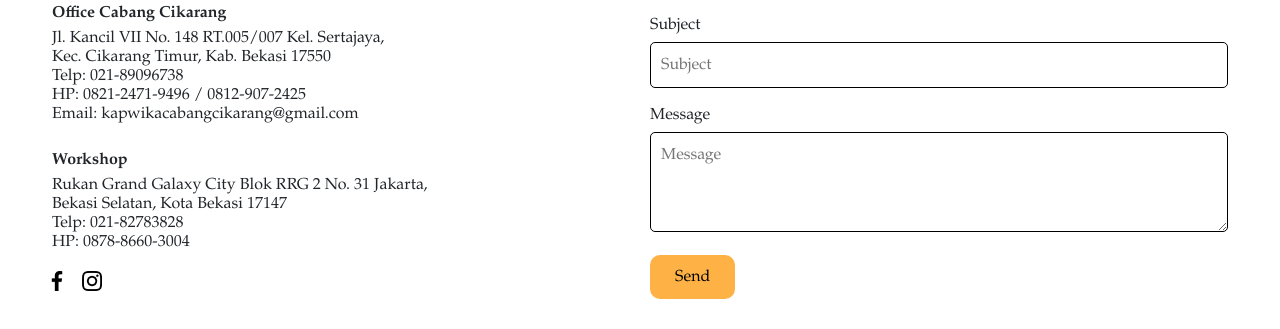
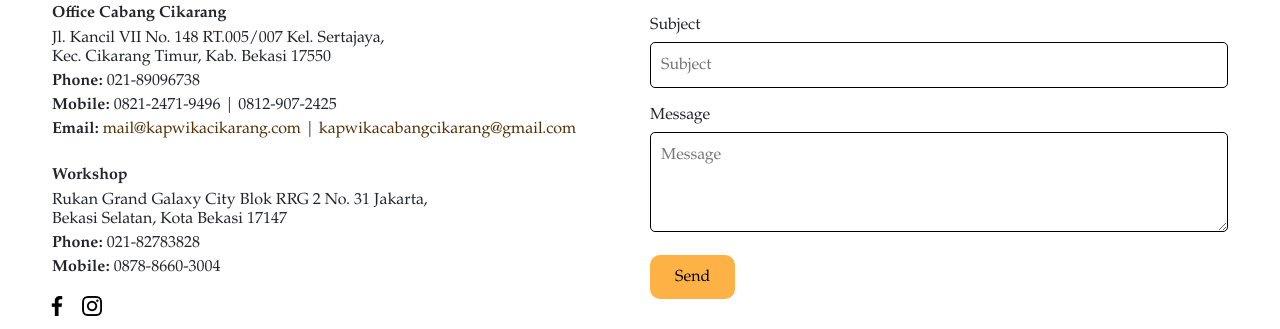
Before and after one commit to haskucy/kapwikacikarang, a React (Vite) app in the folder website-kapwika-cikarang-react/: page /services/jasa-atestasi in a window 1280 px wide. Shown: the part 1382-1711 px from the top of the page. Built offline with nearby package versions, Linux system fonts and the light colour scheme.

Commit message:
new email

```diff
--- a/website-kapwika-cikarang-react/index.html
+++ b/website-kapwika-cikarang-react/index.html
@@ -3,6 +3,7 @@
   <head>
     <meta charset="UTF-8" />
     <link rel="icon" type="image/jpg" href="/favicon.jpg" />
+    <title>Kantor Akuntan Publik Wisnu & Katili Cikarang</title>
     <meta name="viewport" content="width=device-width, initial-scale=1.0" />
     <meta
       name = "description"
--- a/website-kapwika-cikarang-react/src/RootComponent/FooterComponent.css
+++ b/website-kapwika-cikarang-react/src/RootComponent/FooterComponent.css
@@ -116,3 +116,17 @@
   .social-icon:hover{
     transform: scale(1.1); /* Slight zoom on hover */
   }
+
+  .small-indent{
+    margin-top: 5px;
+  }
+
+  .no-colored-link{
+    color:#523000;
+    text-decoration: none;
+  }
+
+  .no-colored-link:hover{
+    color:#a25f00;
+    text-decoration: none;
+  }
--- a/website-kapwika-cikarang-react/src/RootComponent/FooterComponent.tsx
+++ b/website-kapwika-cikarang-react/src/RootComponent/FooterComponent.tsx
@@ -37,17 +37,24 @@ const FooterComponent = () => {
               <h4 id='main-office'><b>Office Cabang Cikarang</b></h4>
               <p>Jl. Kancil VII No. 148 RT.005/007 Kel. Sertajaya,</p>
               <p>Kec. Cikarang Timur, Kab. Bekasi 17550</p>
-              <p>Telp: 021-89096738</p>
-              <p>HP: 0821-2471-9496 / 0812-907-2425</p>
-              <p>Email: kapwikacabangcikarang@gmail.com</p>
+              <div className='small-indent'></div>
+              <p><b>Phone:</b> 021-89096738</p>
+              <div className='small-indent'></div>
+              <p><b>Mobile:</b> 0821-2471-9496 | 0812-907-2425</p>
+              <div className='small-indent'></div>
+              <p><b>Email:</b> <a className='no-colored-link' href="mailto:mail@kapwikacikarang.com">mail@kapwikacikarang.com</a> | <a className='no-colored-link' href="mailto:kapwikacabangcikarang@gmail.com">kapwikacabangcikarang@gmail.com</a></p>
+
+
             </div>
 
             <div className="footer-section">
               <h4><b>Workshop</b></h4>
               <p>Rukan Grand Galaxy City Blok RRG 2 No. 31 Jakarta,</p>
               <p>Bekasi Selatan, Kota Bekasi 17147</p>
-              <p>Telp: 021-82783828</p>
-              <p>HP: 0878-8660-3004</p>
+              <div className='small-indent'></div>
+              <p><b>Phone:</b> 021-82783828</p>
+              <div className='small-indent'></div>
+              <p><b>Mobile:</b> 0878-8660-3004</p>
             </div>
 
             <div className="social-icons">
```
